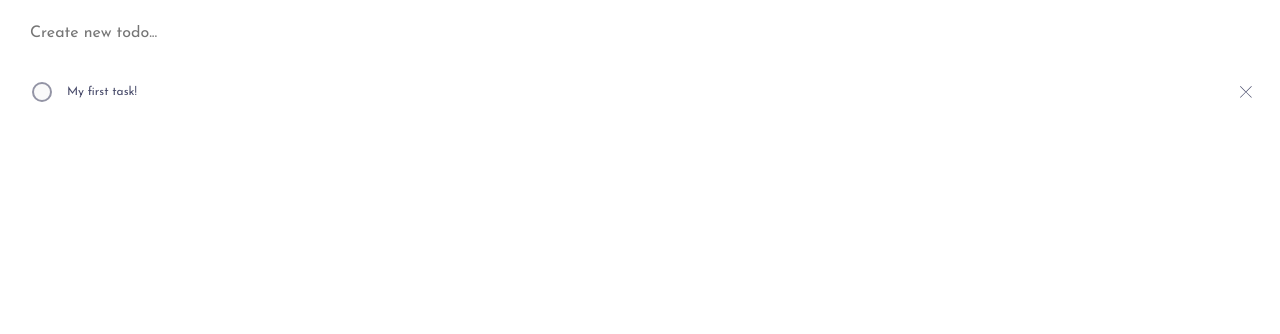
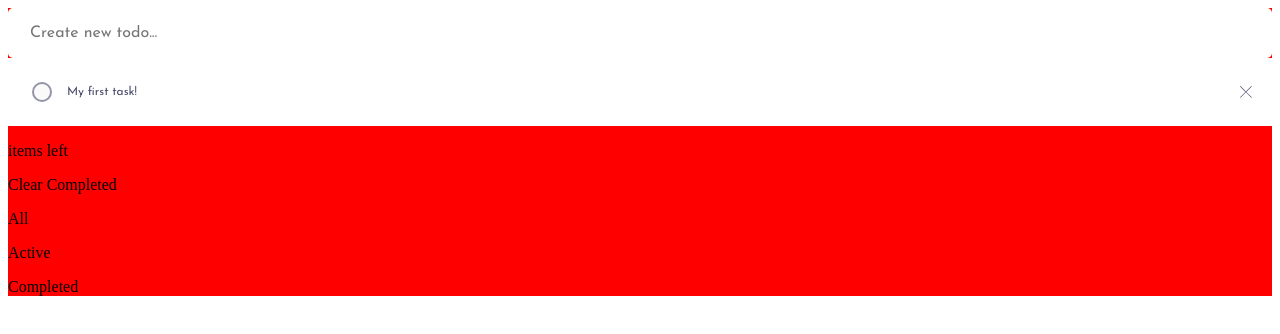
Before and after one commit to Qwerex56/TODO-list, a Vue app: page / in a window 1280 px wide. Shown: the top 334 px of the page. Built offline with nearby package versions, Linux system fonts and the light colour scheme.

Commit message:
Added filters for todolist

```diff
--- a/src/App.vue
+++ b/src/App.vue
@@ -1,5 +1,5 @@
 <template>
-  <div>
+  <div style="background-color: red;">
     <TodoList/>
   </div>
 </template>
--- /dev/null
+++ b/src/components/FilterButton.vue
@@ -0,0 +1,15 @@
+<template>
+  <div>
+    <p @click="$emit('filter')">
+      <slot>
+
+      </slot>
+    </p>
+  </div>
+</template>
+
+<script lang="ts">
+export default {
+  emits: ['filter'],
+}
+</script>
--- /dev/null
+++ b/src/components/TodoCounter.vue
@@ -0,0 +1,20 @@
+<template>
+  <div class="todo-counter">
+    <p class="todo-">
+      <slot></slot> items left
+    </p>
+    <p>
+      Clear Completed
+    </p>
+  </div>
+</template>
+
+<script lang="ts">
+export default {
+
+}
+</script>
+
+<style lang="scss">
+
+</style>
--- a/src/components/TodoCreator.vue
+++ b/src/components/TodoCreator.vue
@@ -1,6 +1,5 @@
 <template>
   <div class="todo-creator">
-
     <input
       @keyup.enter="(ev: any) => {
         $emit('createTodo', ev.target.value);
@@ -8,7 +7,8 @@
       }"
       type="text"
       class="todo-creator__input"
-      placeholder="Create new todo...">
+      placeholder="Create new todo..."
+    >
   </div>
 </template>
 
@@ -23,6 +23,9 @@ export default {
 .todo-creator {
   box-sizing: border-box;
   padding: 1rem 1.25rem;
+
+  background-color: white;
+  border-radius: 0.313rem;
 
   font-family: $josefin-sans;
   font-size:  0.75rem;
--- /dev/null
+++ b/src/components/TodoFilters.vue
@@ -0,0 +1,28 @@
+<template>
+  <div class="todo-filters">
+    <FilterButton @filter="$emit('newFilter', activeFilter.ALL)">All</FilterButton>
+    <FilterButton @filter="$emit('newFilter', activeFilter.ACTIVE)">Active</FilterButton>
+    <FilterButton @filter="$emit('newFilter', activeFilter.COMPLETED)">Completed</FilterButton>
+  </div>
+</template>
+
+<script lang="ts">
+import FilterButton from './FilterButton.vue';
+import FilterTypeEnum from '../modules/FilterEnum'
+
+export default {
+  components: {
+    FilterButton,
+  },
+  emits: ['newFilter'],
+  data() {
+    return {
+      activeFilter: FilterTypeEnum,
+    }
+  },
+}
+</script>
+
+<style lang="scss">
+
+</style>
--- a/src/components/TodoLabel.vue
+++ b/src/components/TodoLabel.vue
@@ -1,10 +1,16 @@
 <template>
   <div class="todo-label">
-    <input @click="$emit('changeState')" type="checkbox" value="" class="todo-label__check">
-    <p v-if="isNewDescription"
-    @click="switchInput()"
-    :class="{'todo-label__description--completed': !isActive}"
-    class="todo-label__description">
+    <input
+      @click="$emit('changeState', id)"
+      type="checkbox"
+      class="todo-label__check"
+    >
+    <p
+      v-if="isNewDescription"
+      @click="switchInput()"
+      :class="{'todo-label__description--completed': !isActive}"
+      class="todo-label__description"
+    >
       {{ description }}
     </p>
     <input
@@ -15,8 +21,14 @@
       }"
       :value="description"
       type="text"
-      class="todo-label__input">
-    <img @click="$emit('remove')" src="@/assets/images/icon-cross.svg" alt="" class="todo-label__delete">
+      class="todo-label__input"
+    >
+    <img
+      @click="$emit('remove', id)"
+      src="@/assets/images/icon-cross.svg"
+      alt=""
+      class="todo-label__delete"
+    >
   </div>
 </template>
 
@@ -60,6 +72,7 @@ export default {
 
   padding: 1rem 1.25rem;
 
+  background-color: white;
   color: $very-dark-grayish-blue;
 
   font-family: $josefin-sans;
--- a/src/components/TodoList.vue
+++ b/src/components/TodoList.vue
@@ -1,34 +1,47 @@
 <template>
+  <TodoCreator
+    @create-todo="createTodo"
+  />
   <div>
-    <TodoCreator
-      @create-todo="createTodo"
-    />
     <TodoLabel
-      v-for="todo in todos" :key="todo.id"
+      v-for="todo in getFilteredTodos()" :key="todo.id"
       :id="todo.id"
       :description="todo.description"
       :is-active="todo.isActive"
-      @remove="removeTodo(todo.id)"
-      @change-state="changeState(todo.id)"
+      @remove="removeTodo"
+      @change-state="changeState"
       @change-description="changeDescription"
     />
+    <TodoCounter/>
   </div>
+  <TodoFilters
+    @new-filter="setFilter"
+  />
 </template>
 
 <script lang="ts">
 import TodoCreator from './TodoCreator.vue';
 import TodoLabel from './TodoLabel.vue';
+import TodoCounter from './TodoCounter.vue';
+import TodoFilters from './TodoFilters.vue';
+
+import TodoObject from '@/modules/TodoObject'
+import FilterTypeEnum from '@/modules/FilterEnum';
 
 export default {
   components: {
     TodoCreator,
     TodoLabel,
+    TodoCounter,
+    TodoFilters,
   },
   data() {
     return {
       todos: [
-        {id: 0, description: "My first task!", isActive: true},
-      ]
+        new TodoObject(0, 'My first task!', true),
+      ],
+      filterEnum: FilterTypeEnum,
+      activeFilter: FilterTypeEnum.ALL,
     }
   },
   methods: {
@@ -38,37 +51,51 @@ export default {
           return 0;
         }
         let max = this.todos[0].id;
-        this.todos.forEach(element => {
-          if (max <= element.id) {
-            max = element.id
+        this.todos.forEach(el => {
+          if (max <= el.id) {
+            max = el.id
           }
         });
         return max + 1;
       })();
 
-      this.todos.push({
-        id: nextId,
-        description: newDescription,
-        isActive: true,
-      });
+      this.todos.push(new TodoObject(nextId, newDescription, true));
     },
+
     removeTodo(id: number) {
       this.todos = this.todos.filter((el) => el.id !== id);
     },
+
     changeState(id: number) {
       const index = this.todos.findIndex((el) => el.id === id);
       this.todos[index].isActive = !this.todos[index].isActive;
     },
+
     changeDescription(newDescription: string, id: number) {
       const index = this.todos.findIndex((el) => el.id === id);
-      const newTodo = {
-        id: id,
-        description: newDescription,
-        isActive: this.todos[index].isActive,
+
+      this.todos[index].description = newDescription;
+    },
+
+    setFilter(newFilter: FilterTypeEnum) {
+      this.activeFilter = newFilter;
+    },
+
+    getFilteredTodos(): Array<TodoObject> {
+      let filteredTodos: Array<TodoObject>;
+      switch (this.activeFilter) {
+        case this.filterEnum.ALL:
+          filteredTodos = this.todos;
+          break
+        case this.filterEnum.ACTIVE:
+          filteredTodos = this.todos.filter((el) => el.isActive === true);
+          break;
+        case this.filterEnum.COMPLETED:
+          filteredTodos = this.todos.filter((el) => el.isActive === false);
+          break;
       }
-
-      this.todos[index] = newTodo;
-    },
+      return filteredTodos;
+    }
   }
 }
 </script>
--- /dev/null
+++ b/src/modules/FilterEnum.ts
@@ -0,0 +1,7 @@
+enum FilterTypeEnum {
+  ALL = 0,
+  ACTIVE = 1,
+  COMPLETED = 2,
+}
+
+export default FilterTypeEnum;
--- /dev/null
+++ b/src/modules/TodoObject.ts
@@ -0,0 +1,13 @@
+export default class TodoItem {
+  public id: number;
+
+  public description: string;
+
+  public isActive: boolean;
+
+  constructor(id: number, description: string, isActive: boolean) {
+    this.id = id;
+    this.description = description;
+    this.isActive = isActive;
+  }
+}
```
